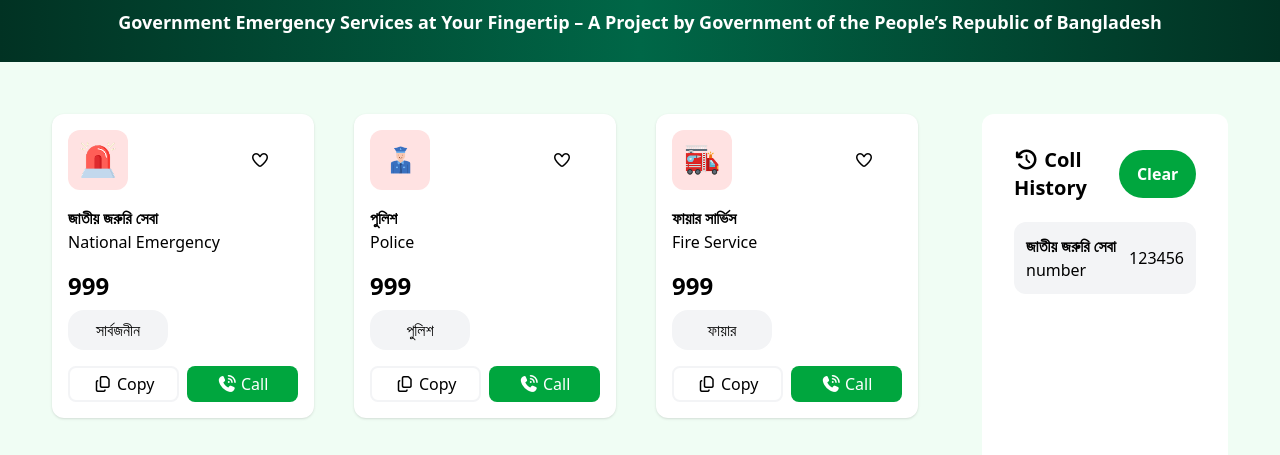
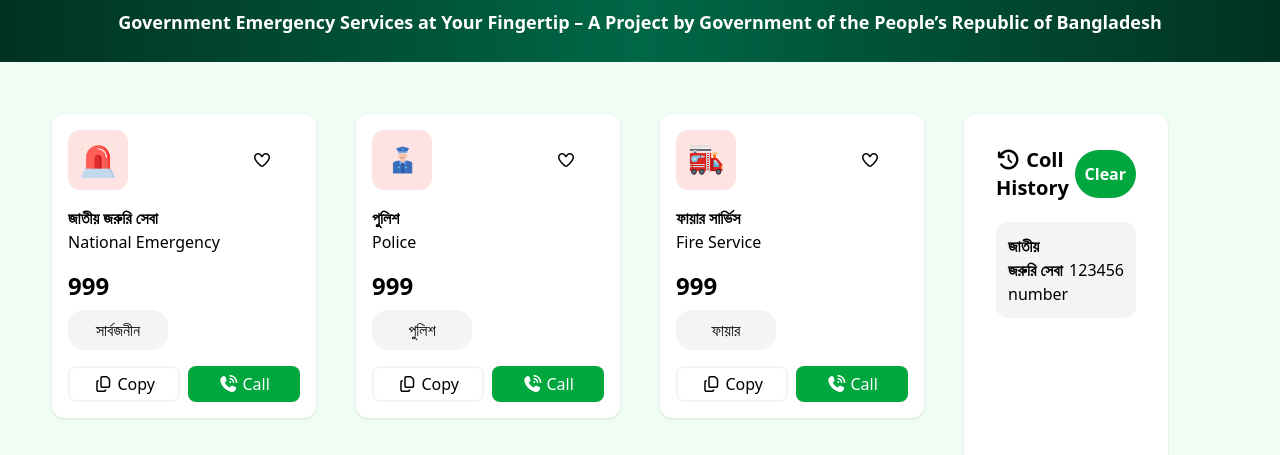
Before and after one commit to hasan700666/Assignment-5, a plain HTML site: page index.html in a window 1280 px wide. Shown: the part 278-733 px from the top of the page. Drawn offline with nearby package versions, Linux system fonts and the light colour scheme.

Commit message:
making changes on html file + adding redme.md file

```diff
--- a/index.html
+++ b/index.html
@@ -44,7 +44,7 @@
 
 
     </div>
-    <main class="p-8 grid grid-cols-12 gap-6 bg-green-50 w-full">
+    <main class="p-8 grid grid-cols-12 bg-green-50 w-full">
         <div class="service_box col-span-9 ">
             <div class="service_box_row1 flex justify-center items-center">
                 <div class="card bg-white rounded-xl p-4 w-96 shadow-sm m-5">
@@ -251,7 +251,7 @@
                 </div>
             </div>
         </div>
-        <div class="csll_history_box col-span-3 bg-white p-8 m-5 rounded-xl">
+        <div class="csll_history_box col-span-3 bg-white p-8 m-5 mr-20 rounded-xl shadow-sm">
             <div class="textandbtn flex justify-between items-center">
                 <p class="font-bold text-xl">
                     <i class="fa-solid fa-clock-rotate-left"></i> Coll History
```
Also changed, not shown: 1 other file.
